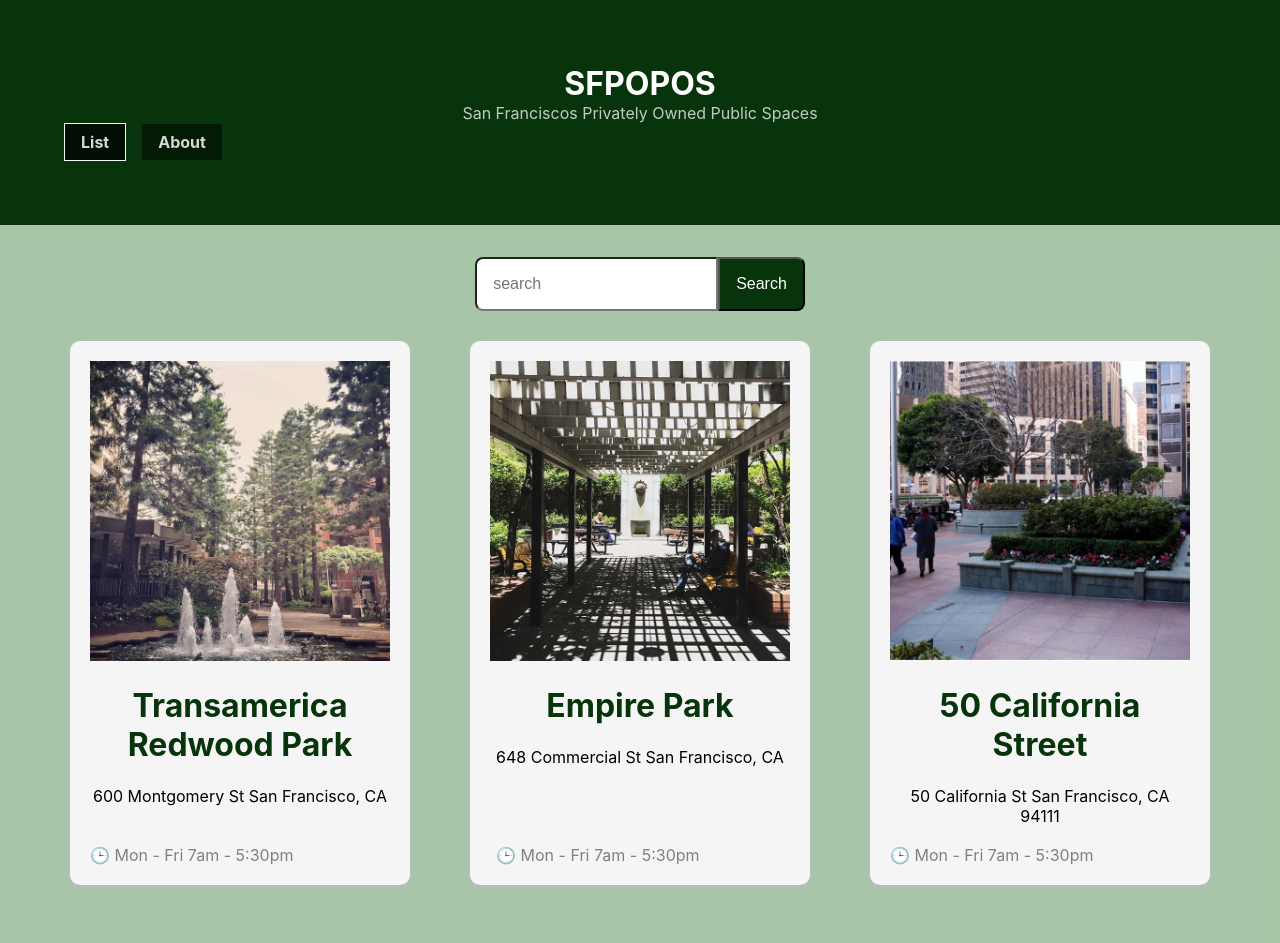
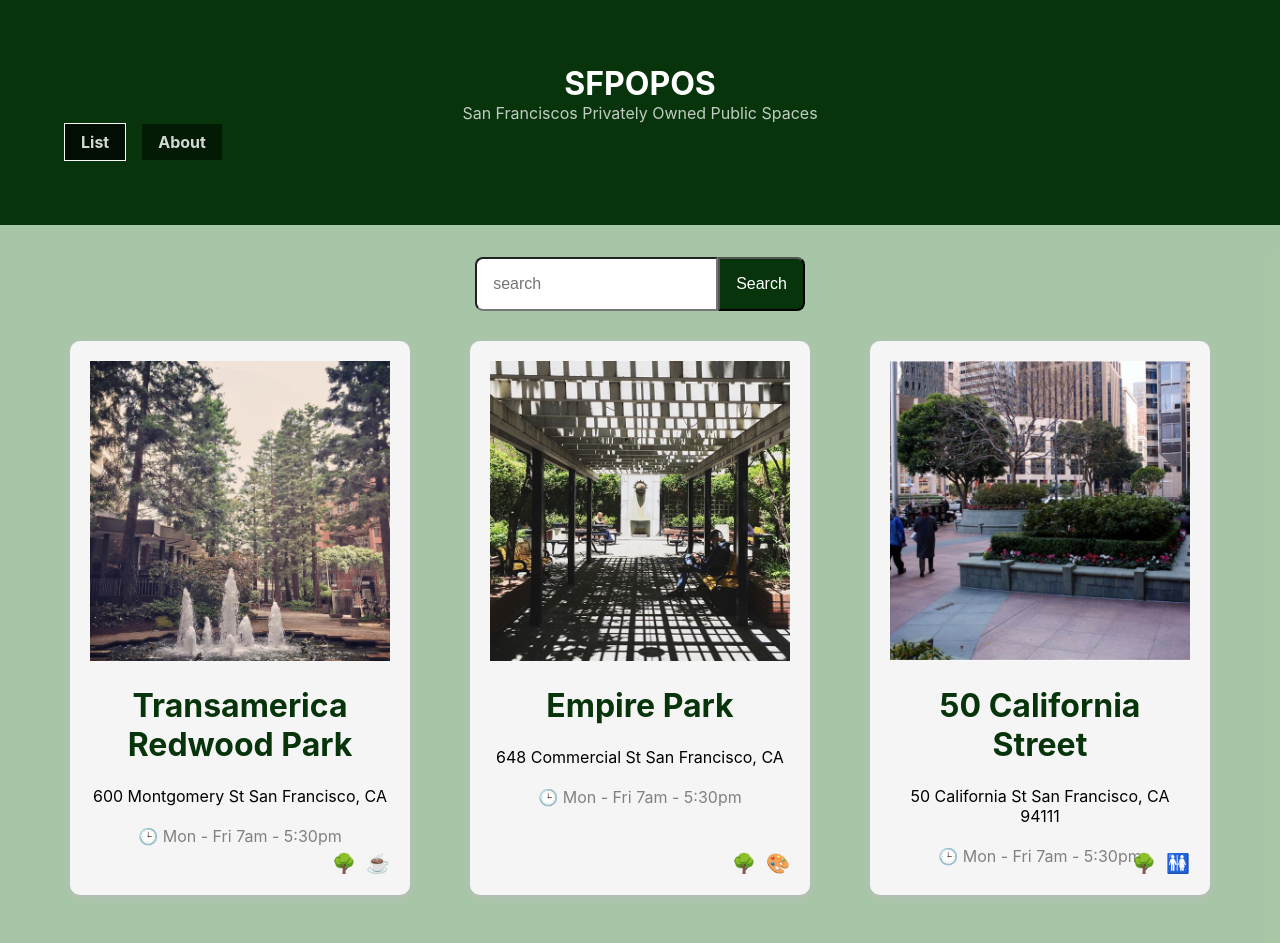
Before and after one commit to brooklyndippo/sf-pops, a React (Create React App) app: page / in a window 1280 px wide. Shown: the top 943 px of the page. Built offline with nearby package versions, Linux system fonts and the light colour scheme.

Commit message:
code emojis for features

```diff
--- a/src/components/POPOSDetails/POPOSDetails.js
+++ b/src/components/POPOSDetails/POPOSDetails.js
@@ -1,6 +1,7 @@
 import React from 'react'
 import { useParams } from 'react-router'
 import data from '../../sfpopos-data.js'
+import POPOSFeature from '../POPOSFeature/POPOSFeature.js'
 
 import './POPOSDetails.css'
 
@@ -22,7 +23,7 @@ function POPOSDetails(props) {
           <p>Features:</p>
           <ul>
             { features.map ((feature) => {
-                return(<li>{ feature }</li>)
+                return(<li><POPOSFeature feature={feature} showText={true}/></li>)
             })}
           </ul>
           <hr/>
--- /dev/null
+++ b/src/components/POPOSFeature/POPOSFeature.js
@@ -0,0 +1,27 @@
+import React from 'react'
+//import './POPOSFeature.css'
+
+function getFeature(str) {
+	switch(str) {
+		case 'outdoors':
+			return '🌳'
+		case 'coffee':
+			return '☕️'
+		case 'art':
+			return '🎨'
+		case 'toilet':
+			return '🚻'
+		case 'power':
+			return '🔌'
+		default:
+			return '？'
+	}
+}
+
+function POPOSFeature(props) {
+    const {feature, showText} = props;
+	const emoji = getFeature(feature)
+	return <div className="POPOSFeature">{emoji} {showText ? `${feature}` : ''}</div>
+}
+
+export default POPOSFeature
--- a/src/components/POPOSList/POPOSList.js
+++ b/src/components/POPOSList/POPOSList.js
@@ -13,7 +13,7 @@ function POPOSList() {
     // return true if either is true
     return inTitle || inAddress
   })
-  .map(({ title, address, images, hours, id }) => {
+  .map(({ title, address, images, hours, features, id }) => {
     return (
           <POPOSSpace
             id={id}
@@ -22,6 +22,7 @@ function POPOSList() {
             address={address}
             image={images[0]}
             hours={hours}
+            features={features}
           />
         )
     });
--- a/src/components/POPOSSpace/POPOSSpace.css
+++ b/src/components/POPOSSpace/POPOSSpace.css
@@ -24,7 +24,7 @@
 }
 
 .card-details {
-    height: 200px;
+    height: 210px;
     overflow: hidden;
 }
 
@@ -37,7 +37,17 @@
 
 .hours {
     color: gray;
+    text-align: center;
+    padding-top: 20px;
+}
+
+.features {
+    display: flex;
+    flex-direction: row;
     position: absolute;
     bottom: 20px;
+    right: 20px;
     text-align: center;
+    gap: 10px;
+    font-size: 1.2rem;
 }
--- a/src/components/POPOSSpace/POPOSSpace.js
+++ b/src/components/POPOSSpace/POPOSSpace.js
@@ -1,8 +1,9 @@
 import './POPOSSpace.css';
+import POPOSFeature from '../POPOSFeature/POPOSFeature'
 import { Link } from 'react-router-dom'
 
 function POPOSSpace(props) {
-  const { name, address, image, hours, id } = props;
+  const { name, address, image, hours, features, id } = props;
   return (
     <div className='POPOSSpace'>
       <Link to={`/details/${id}`}>
@@ -20,6 +21,13 @@ function POPOSSpace(props) {
         <div className="hours">
           {hours ? `🕒 ${hours}` : 'Hours not available.' }
         </div>
+        <div className="features">
+          { features.map((feature) => {
+            return (
+              <POPOSFeature feature={feature} />
+            )
+          })}
+        </div>
       </div>
     </div>
   )
```
